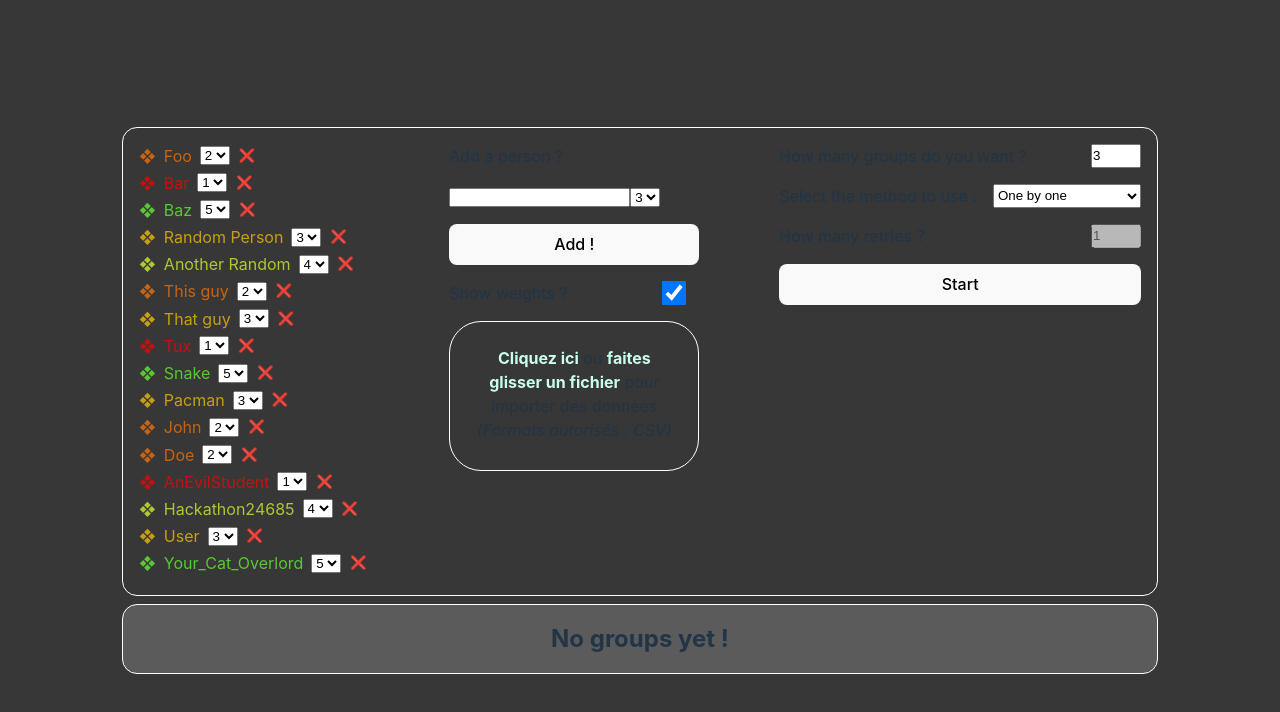
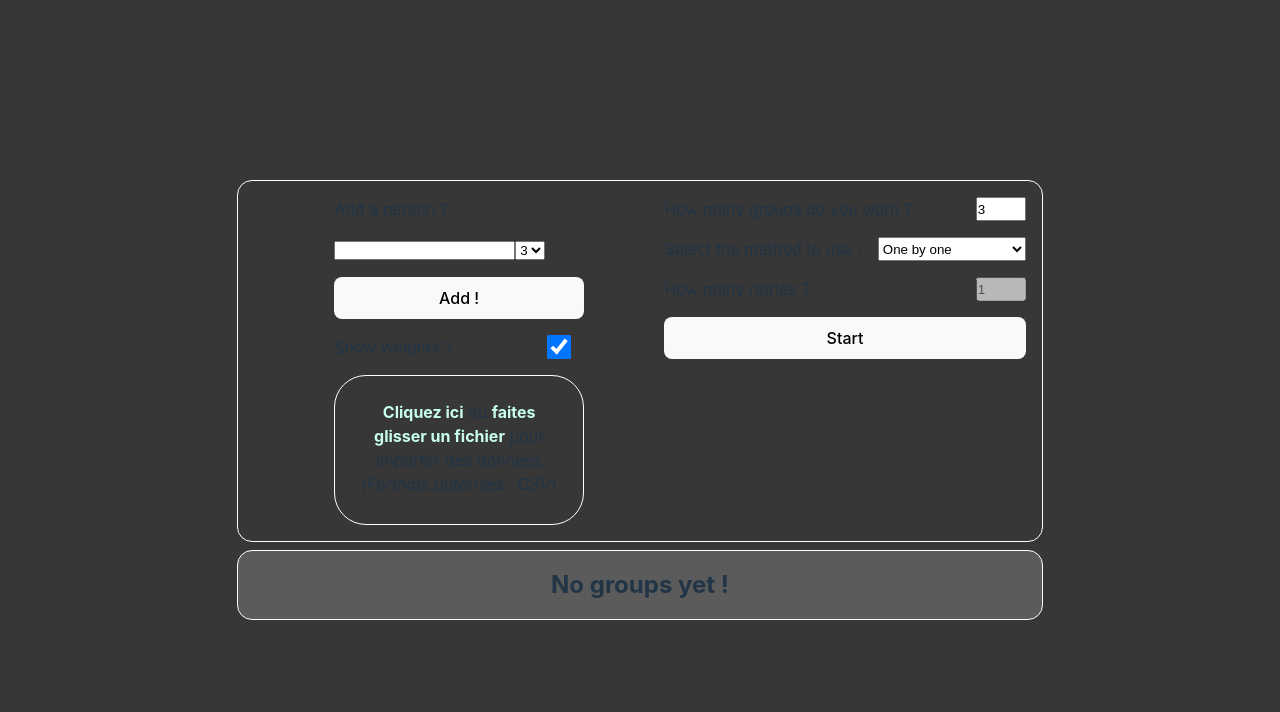
Before and after one commit to Zakari-B/group-generator, a React (Vite) app: page / in a window 1280 px wide. Shown: the top 712 px of the page. Built offline with nearby package versions, Linux system fonts and the light colour scheme.

Commit message:
Put back the empty list as default

```diff
--- a/src/App.tsx
+++ b/src/App.tsx
@@ -15,16 +15,17 @@ function App() {
   //
   // EXEMPLE :
   //
-  // const people: Person[] = [{ name: "Foo", weight: 2 }, { name: "Bar", weight: 1 }, { name: "Baz", weight: 5 }, { name: "Random Person", weight: 3 }, { name: "Another Random", weight: 4 }, { name: "This guy", weight: 2 }, { name: "That guy", weight: 3 }, { name: "Tux", weight: 1 }, { name: "Snake", weight: 5 }, { name: "Pacman", weight: 3 }, { name: "John", weight: 2 }, { name: "Doe", weight: 2 }, { name: "AnEvilStudent", weight: 1 }, { name: "Hackathon24685", weight: 4 }, { name: "User", weight: 3 }, { name: "Your_Cat_Overlord", weight: 5 }]
+  // const people: Person[] = [
+  //   { name: "Foo", weight: 2 }, { name: "Bar", weight: 1 }, { name: "Baz", weight: 5 },
+  //   { name: "Random Person", weight: 3 }, { name: "Another Random", weight: 4 },
+  //   { name: "This guy", weight: 2 }, { name: "That guy", weight: 3 },
+  //   { name: "Tux", weight: 1 }, { name: "Snake", weight: 5 }, { name: "Pacman", weight: 3 },
+  //   { name: "John", weight: 2 }, { name: "Doe", weight: 2 }, { name: "AnEvilStudent", weight: 1 },
+  //   { name: "Hackathon24685", weight: 4 }, { name: "User", weight: 3 }, { name: "Your_Cat_Overlord", weight: 5 }
+  // ]
   //
-  const people: Person[] = [
-    { name: "Foo", weight: 2 }, { name: "Bar", weight: 1 }, { name: "Baz", weight: 5 },
-    { name: "Random Person", weight: 3 }, { name: "Another Random", weight: 4 },
-    { name: "This guy", weight: 2 }, { name: "That guy", weight: 3 },
-    { name: "Tux", weight: 1 }, { name: "Snake", weight: 5 }, { name: "Pacman", weight: 3 },
-    { name: "John", weight: 2 }, { name: "Doe", weight: 2 }, { name: "AnEvilStudent", weight: 1 },
-    { name: "Hackathon24685", weight: 4 }, { name: "User", weight: 3 }, { name: "Your_Cat_Overlord", weight: 5 }
-  ]
+
+  const people: Person[] = [];
 
 
   const [error, setError] = useState<Error | null>(null);
```
